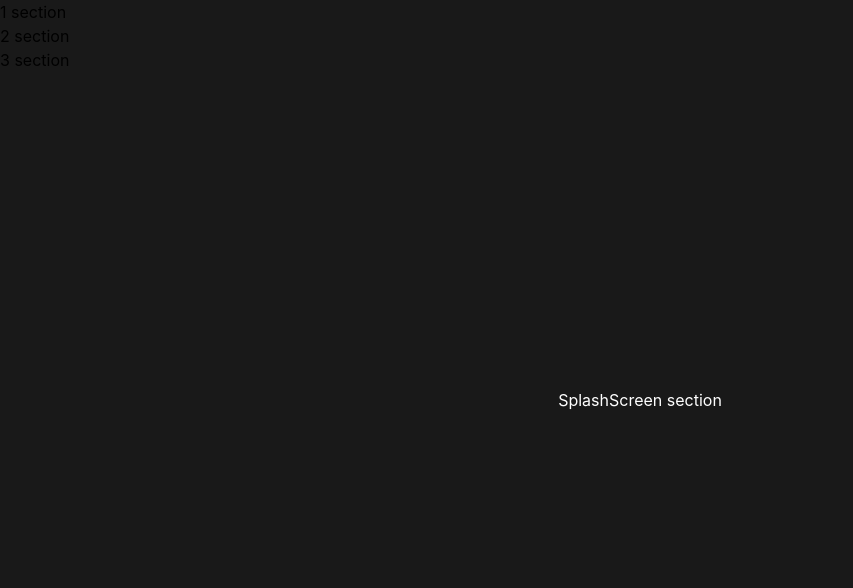
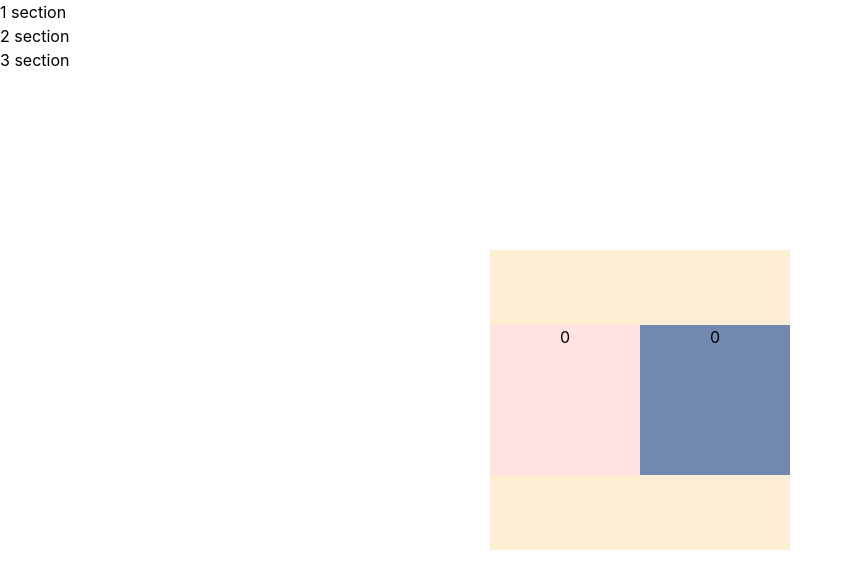
Before and after one commit to 97BORA/fragment, a React (Vite) app: page / in a window 1280 px wide. Shown: the top 588 px of the page, without its empty margins (0-853 px from the left). Built offline with nearby package versions, Linux system fonts and the light colour scheme.

Commit message:
Update 260706

```diff
--- a/src/App.tsx
+++ b/src/App.tsx
@@ -1,3 +1,5 @@
+import Counter from '../untitled/counter';
+
 import SplashScreen from '@/components/SplashScreen';
 import useSplashScreen from '@/hooks/useSplashScreen';
 
@@ -15,6 +17,8 @@ function App() {
                 <div>2 section</div>
                 <div>3 section</div>
             </div>
+
+            <Counter />
         </>
     );
 }
--- a/src/hooks/useSplashScreen.tsx
+++ b/src/hooks/useSplashScreen.tsx
@@ -4,8 +4,8 @@ export type SplashScreenPhase = 'loading' | 'intro' | 'fadeOut';
 
 const FORCE_LOADING_TEST = true;
 
-const LOADING_TEST_TIME = 3000;
-const INTRO_TIME = 5000;
+const LOADING_TEST_TIME = 1000;
+const INTRO_TIME = 1000;
 const FADE_OUT_TIME = 800;
 
 function useSplashScreen() {
--- /dev/null
+++ b/untitled/counter.tsx
@@ -0,0 +1,66 @@
+import { CSSProperties, useState } from 'react';
+
+function Counter() {
+    const [count, setCount] = useState(0);
+
+    const handleClick = () => {
+        setCount((currentCount) => {
+            if (currentCount >= 7) return currentCount;
+
+            return currentCount + 1;
+        });
+    };
+
+    const handleView = () => {
+        setCount((currentCount) => {
+            return currentCount + 3;
+        });
+    };
+
+    //
+
+    const counterBox: CSSProperties = {
+        background: '#FFEED6',
+        position: 'absolute',
+        display: 'flex',
+
+        alignItems: 'center',
+
+        transform: 'translate(-50%, -50%)',
+        top: '50%',
+        left: '50%',
+
+        width: '300px',
+        height: '300px',
+    };
+
+    const counterA: CSSProperties = {
+        background: '#FFE2E2',
+        textAlign: 'center',
+        alignItems: 'center',
+        width: '50%',
+        height: '50%',
+    };
+    const counterB: CSSProperties = {
+        background: '#7288AE',
+
+        textAlign: 'center',
+        alignItems: 'center',
+        width: '50%',
+        height: '50%',
+    };
+
+    return (
+        <div style={counterBox}>
+            <div style={counterA} onClick={handleClick}>
+                {count}
+            </div>
+
+            <div style={counterB} onClick={handleView}>
+                {count}
+            </div>
+        </div>
+    );
+}
+
+export default Counter;
```
